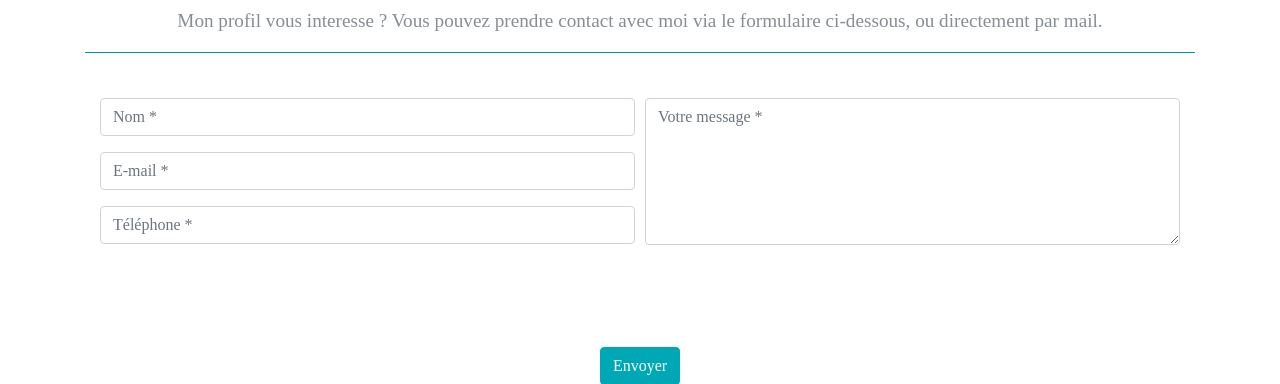
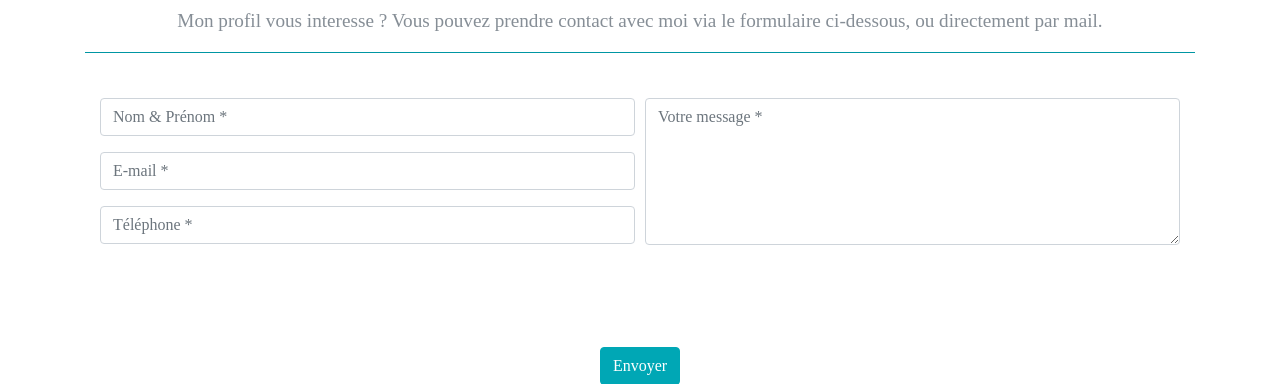
Before and after one commit to MichaelObermann/portfolio, a PHP site: page /Contact.php in a window 1280 px wide. Shown: the part 237-621 px from the top of the page. Run offline with PHP 8.4, Linux system fonts and the light colour scheme; some libraries are stand-ins or nearby versions; some web fonts are replaced.

Commit message:
Update Contact.php

```diff
--- a/Contact.php
+++ b/Contact.php
@@ -48,7 +48,7 @@
 
                         <div class="col-md-6">
                             <div class="form-group">
-                                <input type="text" class="form-control" name="nom" placeholder="Nom *" pattern='^([A-zÀ-ž\s]){2,}' required>
+                                <input type="text" class="form-control" name="nom" placeholder="Nom & Prénom *" pattern='^([A-zÀ-ž\s]){2,}' required>
                                 <div class="invalid-feedback">
                                     Merci de renseigner votre nom.
                                 </div>
```
